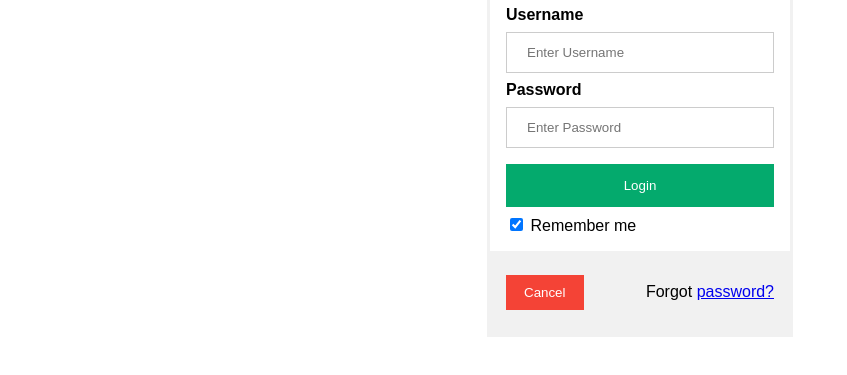
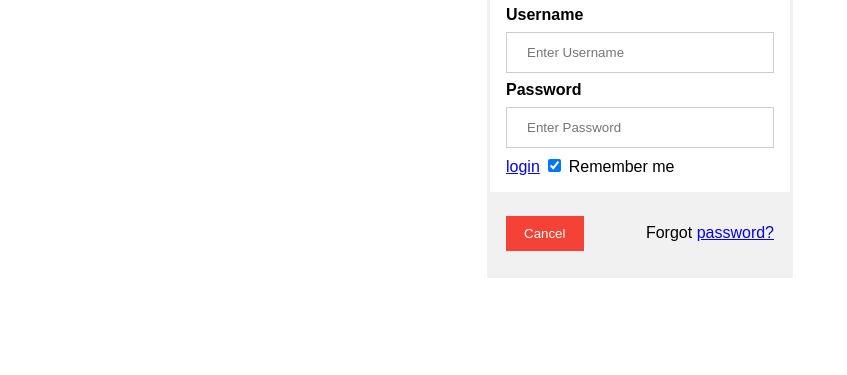
Before and after one commit to omarsamy42/ege, a plain HTML site: page index.html in a window 1280 px wide. Shown: the part 135-510 px from the top of the page, without its empty margins (0-847 px from the left). Drawn offline with Linux system fonts and the light colour scheme.

Commit message:
Update index.html

```diff
--- a/index.html
+++ b/index.html
@@ -84,7 +84,7 @@ span.psw {
     <label for="psw"><b>Password</b></label>
     <input type="password" id="psw" placeholder="Enter Password" name="psw" required>
 
-    <button type="submit">Login</button>
+    <a href="https://anti-stress.my.canva.site">login</a>
     <label>
       <input type="checkbox" checked="checked" name="remember"> Remember me
     </label>
```
